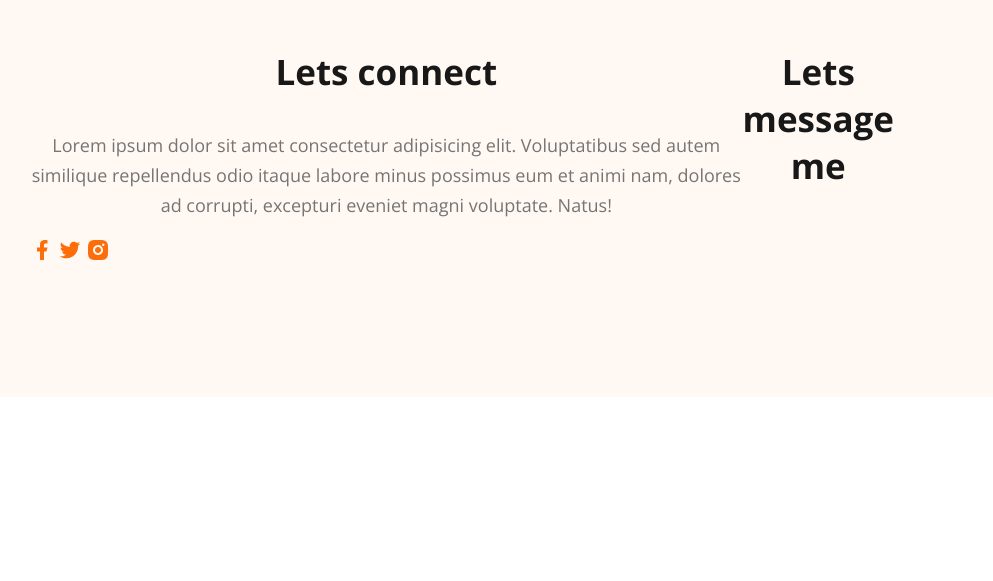
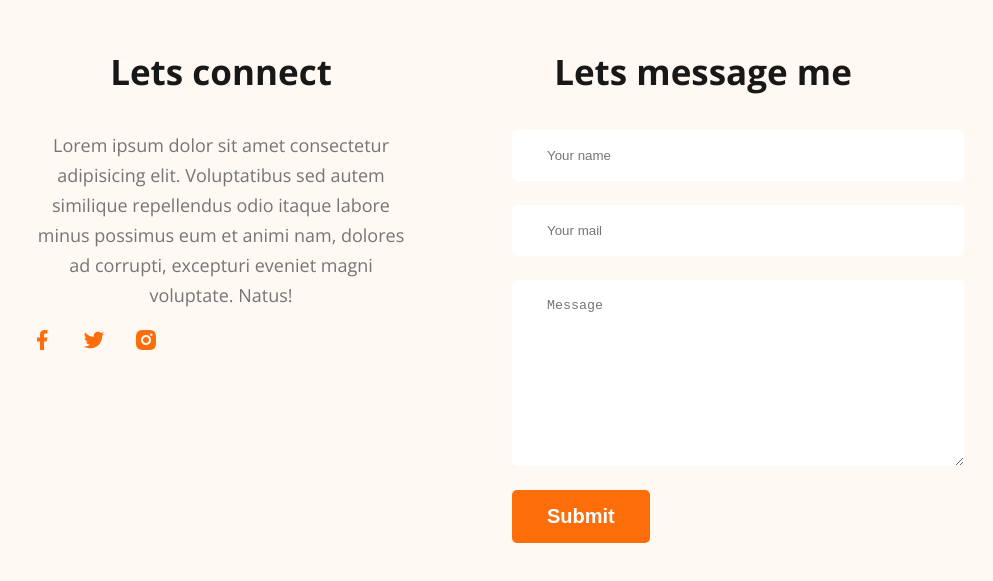
Before and after one commit to Rafil6969/webdeveloper-portfolio, a plain HTML site: page index.html in a window 1280 px wide. Shown: the part 3519-4100 px from the top of the page, without its empty margins (178-1171 px from the left). Before the commit the page ends 3924 px from the top, so only its background shows below. Drawn offline with nearby package versions, Linux system fonts and the light colour scheme.

Commit message:
finished footer section with contact

```diff
--- a/index.html
+++ b/index.html
@@ -187,14 +187,25 @@
             <p class="section-description">Lorem ipsum dolor sit amet consectetur adipisicing elit. Voluptatibus sed
                 autem similique repellendus odio itaque labore minus possimus eum et animi nam, dolores ad corrupti,
                 excepturi eveniet magni voluptate. Natus!</p>
-                <!-- social-links -->
-            <a href=""><img src="images/icons/facebook.png" alt=""></a>
-            <a href=""><img src="images/icons/twitter.png" alt=""></a>
-            <a href=""><img src="images/icons/insta.png" alt=""></a>
+            <div class="social-links">
+                <a href=""><img src="images/icons/facebook.png" alt=""></a>
+                <a href=""><img src="images/icons/twitter.png" alt=""></a>
+                <a href=""><img src="images/icons/insta.png" alt=""></a>
+            </div>
 
         </div>
-        <div class="footer-column"></div>
-        <h3 class="section-title">Lets message me</h3>
+        <div class="footer-column">
+
+            <h3 class="section-title">Lets message me</h3>
+            <form class="contact" action="">
+                <input type="text" placeholder="Your name">
+                <input type="email" name="" placeholder="Your mail" id="">
+                <textarea name="" placeholder="Message" id="" cols="30" rows="10"></textarea>
+                <input class="btn-primary" type="submit" value="Submit">
+            </form>
+
+        </div>
+
     </footer>
 
 </body>
--- a/styles/portfoli.css
+++ b/styles/portfoli.css
@@ -186,4 +186,22 @@ footer{
     background-color: #FFF8F3;
     padding: 130px 200px ;
     margin-top: 100px;
+    gap: 100px;
 }
+.footer-column{
+    width: 50%;
+}
+.social-links a{
+    margin-right: 24px;
+}
+
+.contact input[type="text"], .contact input[type = "email"], textarea{
+    display: block;
+    margin-bottom: 24px;
+    padding: 18px 35px;
+    color: #757575;
+    border-radius: 5px;
+    background-color: #fff;
+    border: 0;
+    width: 100%;
+}
```
